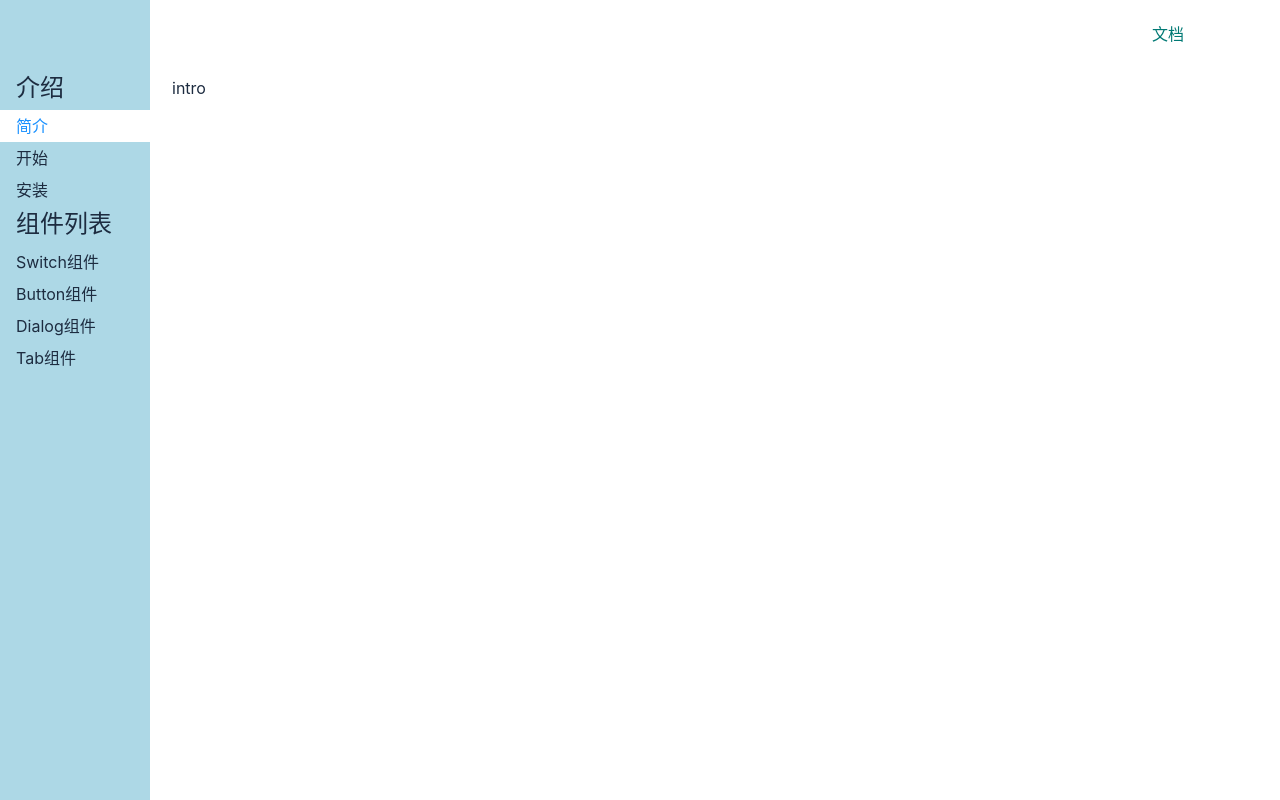
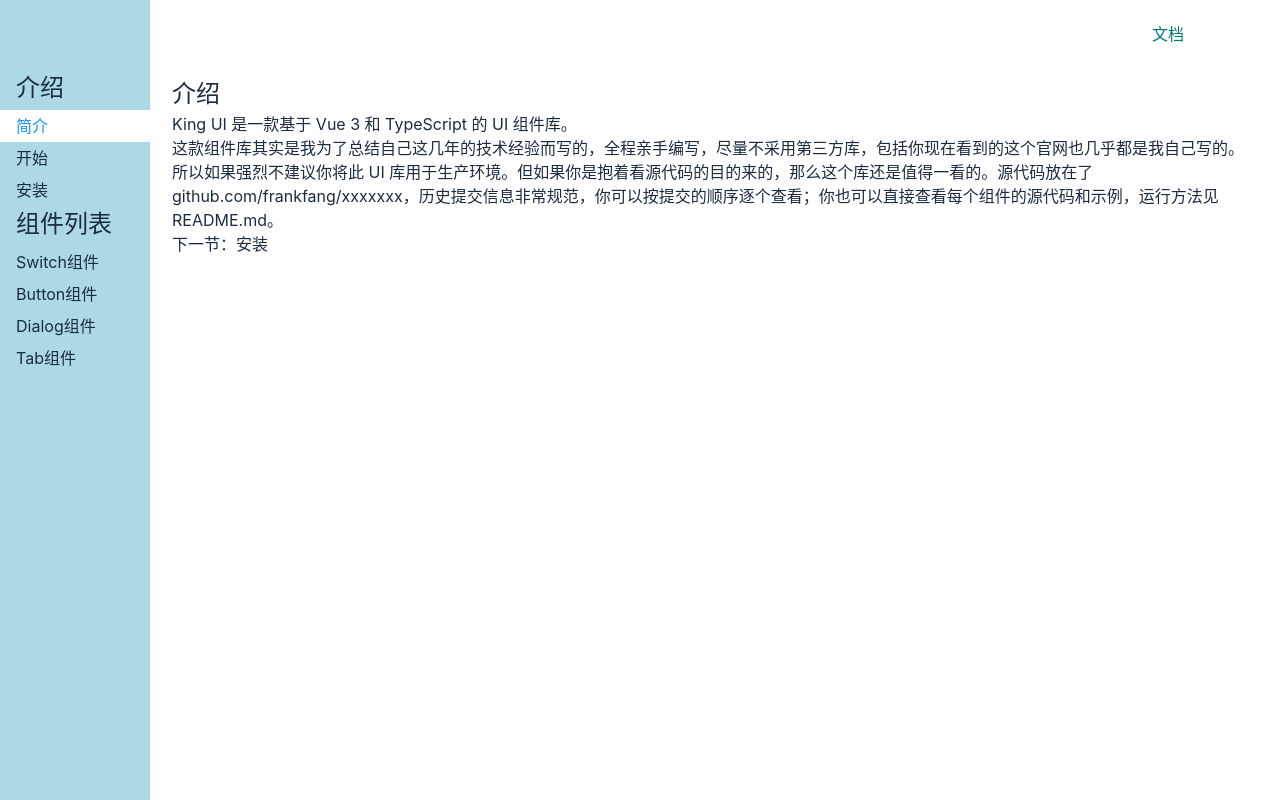
Before and after one commit to LLLXXzz/UI, a Vue app: page /#/doc/intro in a window 1280 px wide. Built offline with nearby package versions, Linux system fonts and the light colour scheme.

Commit message:
填充文档内容

```diff
--- a/src/view/Install.vue
+++ b/src/view/Install.vue
@@ -1,3 +1,11 @@
 <template>
-  <div>install</div>
+  <article>
+    <h1>安装</h1>
+    <p>打开终端运行下列命令：</p>
+    <pre><code>npm install king-ui</code></pre>
+    <p>或</p>
+    <pre><code>yarn add king-ui</code></pre>
+
+    <p>下一节：<a href="#/doc/get-started">开始使用</a></p>
+  </article>
 </template>
--- a/src/view/Intro.vue
+++ b/src/view/Intro.vue
@@ -1,3 +1,16 @@
 <template>
-  <div>intro</div>
+  <article>
+    <h1>介绍</h1>
+    <p>King UI 是一款基于 Vue 3 和 TypeScript 的 UI 组件库。</p>
+    <p>
+      这款组件库其实是我为了总结自己这几年的技术经验而写的，全程亲手编写，尽量不采用第三方库，包括你现在看到的这个官网也几乎都是我自己写的。
+    </p>
+    <p>
+      所以如果强烈不建议你将此 UI
+      库用于生产环境。但如果你是抱着看源代码的目的来的，那么这个库还是值得一看的。源代码放在了
+      github.com/frankfang/xxxxxxx，历史提交信息非常规范，你可以按提交的顺序逐个查看；你也可以直接查看每个组件的源代码和示例，运行方法见
+      README.md。
+    </p>
+    下一节：<a href="#/doc/install">安装</a>
+  </article>
 </template>
--- a/src/view/getStart.vue
+++ b/src/view/getStart.vue
@@ -1,3 +1,23 @@
 <template>
-  <div>getStart</div>
+  <article>
+    <h1>开始使用</h1>
+
+    <p>请先<a href="#/doc/install">安装</a>本组件库。</p>
+    <p>然后在你的代码中写入下面的代码</p>
+    <pre><code>import {Button, Tabs, Switch, Dialog} from "king-ui"</code></pre>
+    就可以使用我提供的组件了。
+
+    <h2>Vue 单文件组件</h2>
+    <p>代码示例：</p>
+    <pre><code>&lt;template&gt;
+  &lt;div&gt;&lt;Button&gt;按钮&lt;/Button&gt;&lt;/div&gt;
+&lt;/template&gt;
+&lt;script&gt;
+  import {Button, Tabs, Switch, Dialog} from "king-ui"
+  export default {
+    components: {Button}
+  }
+&lt;/script&gt;
+ </code></pre>
+  </article>
 </template>
```
